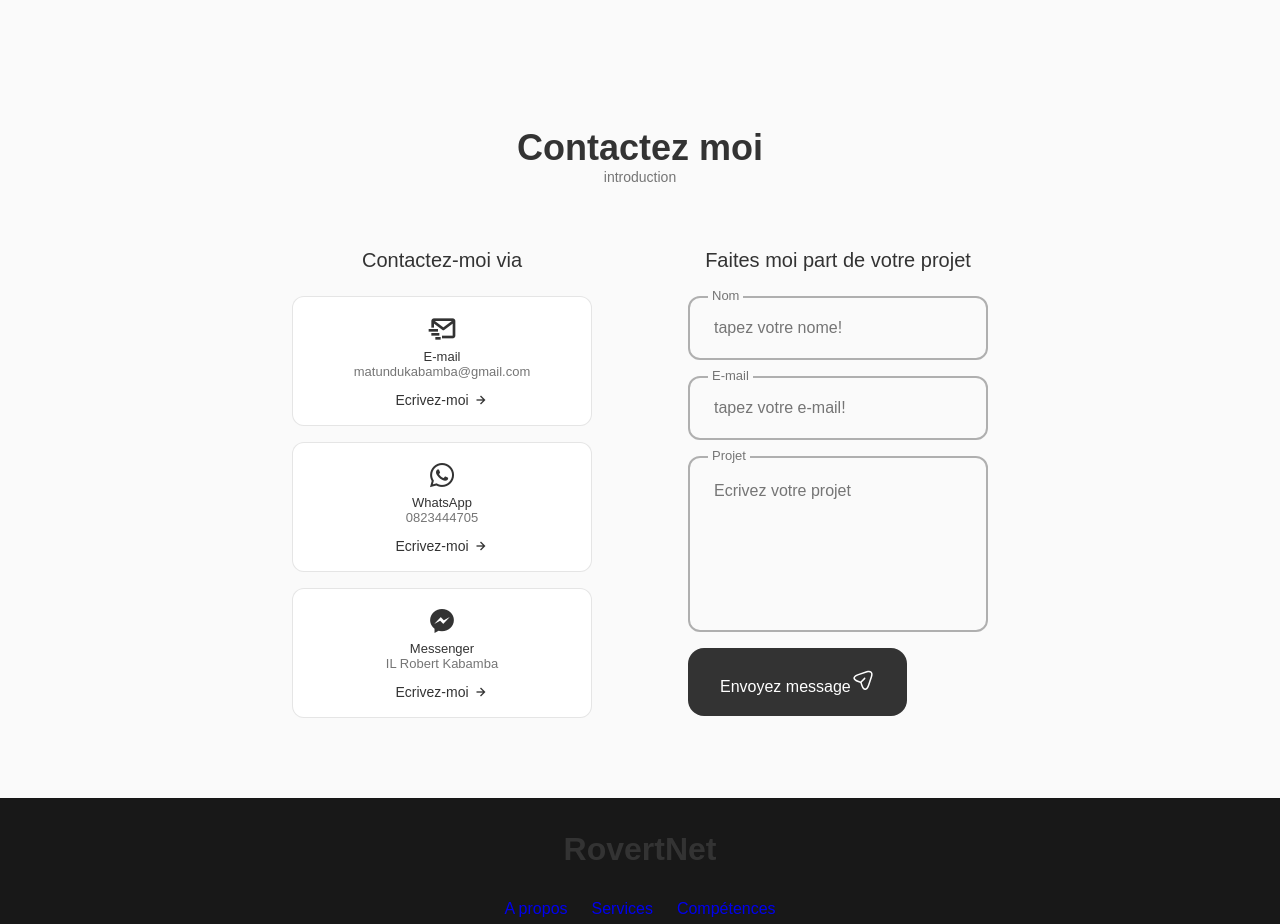
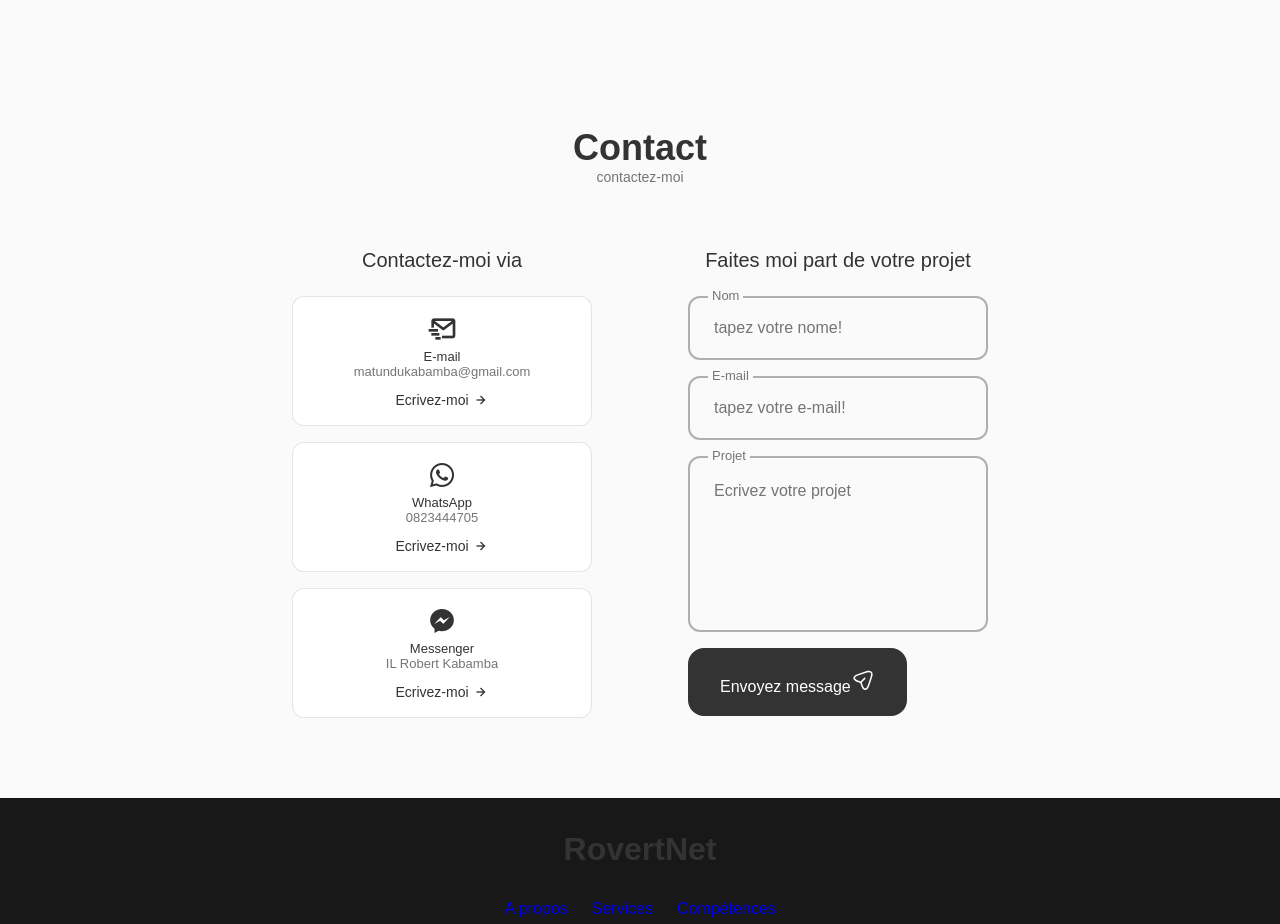
Before and after one commit to rovertnet/mon_portfolio, a React (Create React App) app: page / in a window 1280 px wide. Shown: the part 3100-4024 px from the top of the page. Built offline with nearby package versions, Linux system fonts and the light colour scheme.

Commit message:
commit pour compétences

```diff
--- a/src/composants/competences/competence.css
+++ b/src/composants/competences/competence.css
@@ -43,14 +43,14 @@
 }
 @media screen and (max-width: 992px) {
     .skills_container{
-        grid-template-columns: max-content;
+        grid-template-columns: repeat(2, 1fr);
         row-gap: 2rem;
     }
 }
 
 @media screen and (max-width: 576px) {
     .skills_container{
-        grid-template-columns: 1fr;
+        grid-template-columns: repeat(2, 1fr);
     }
     .skills_content{
         padding: 1.5rem;
--- a/src/composants/contact/Contact.jsx
+++ b/src/composants/contact/Contact.jsx
@@ -18,8 +18,8 @@ const Contact = () => {
   };
   return (
     <section className="contact section" id="contact">
-          <h2 className="section_title">Contactez moi</h2>
-          <span className="section_subtitle">introduction</span>
+          <h2 className="section_title">Contact</h2>
+          <span className="section_subtitle">contactez-moi</span>
 
           <div className="contact_container container grid">
             <div className="contact_content">
--- a/src/composants/services/service.css
+++ b/src/composants/services/service.css
@@ -108,7 +108,7 @@
 
 @media screen and (max-width: 768px) {
     .services_container {
-        grid-template-columns: repeat(1, 1fr);
+        grid-template-columns: repeat(2, 1fr);
     }
     .services_content{
         padding: 3.5rem 0.5rem 1.25rem 1.5rem;
```
